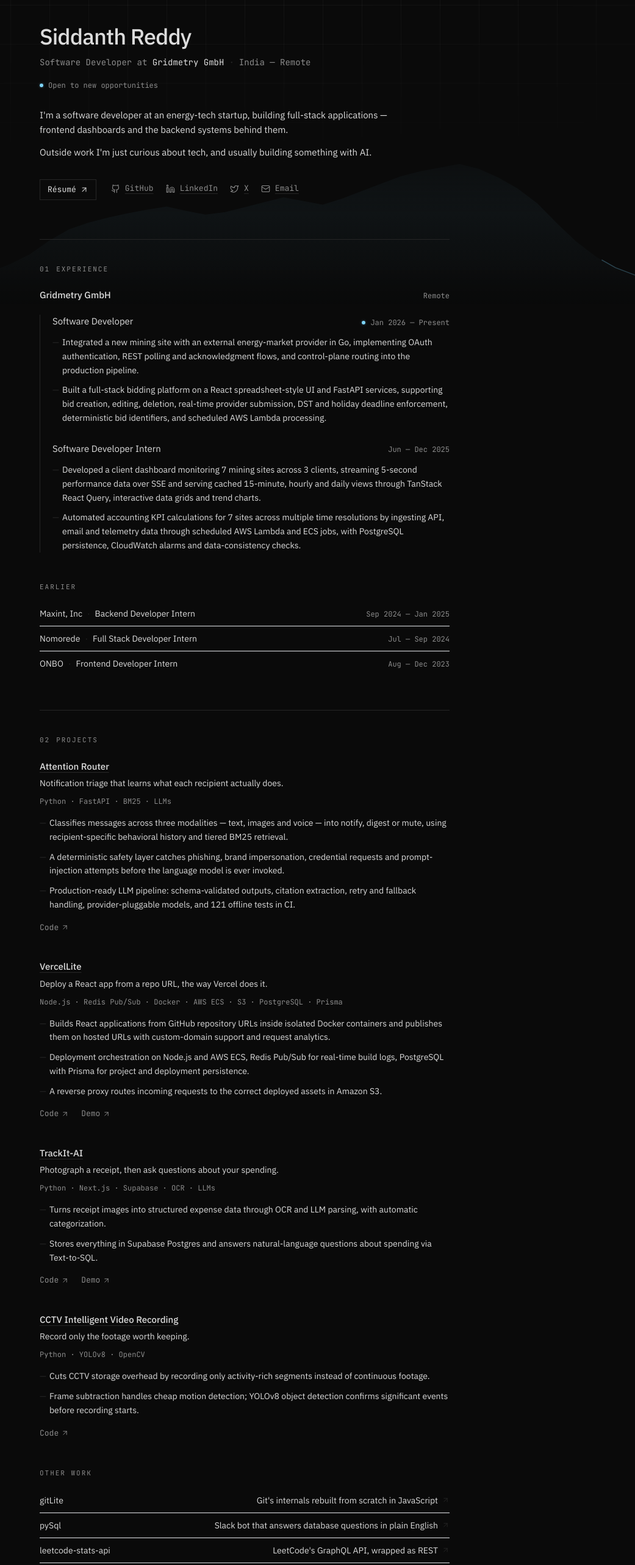
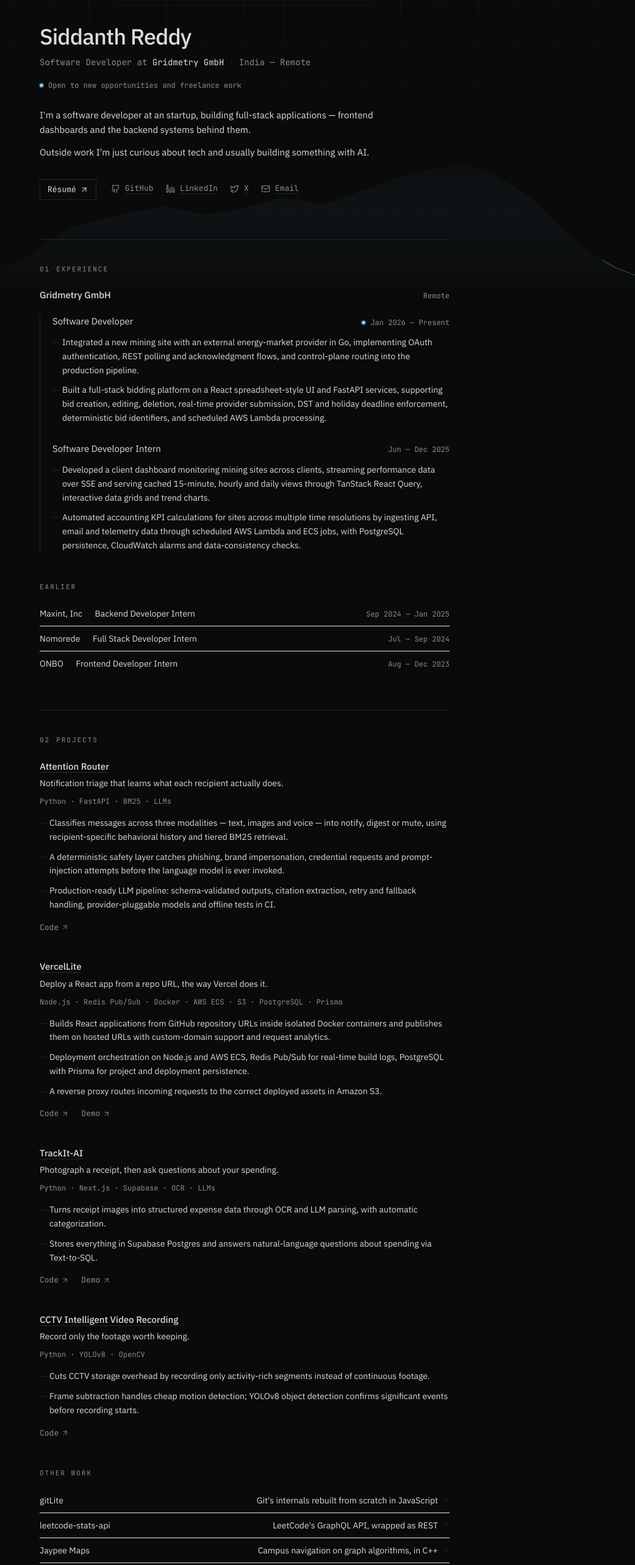
Before and after one commit to siddanth-6365/portfolio, a Next.js app: page / in a window 1280 px wide. Shown: the part 120-2686 px from the top of the page at 61% size, without its empty margins (239-1280 px from the left). Built offline with nearby package versions, Linux system fonts and the light colour scheme.

Commit message:
fix: content and font

```diff
--- a/src/components/Header.tsx
+++ b/src/components/Header.tsx
@@ -47,7 +47,7 @@ export default function Header() {
 
       <p className="mt-5 inline-flex items-center gap-2 font-mono text-xs text-muted">
         <Pulse />
-        Open to new opportunities
+        Open to new opportunities and freelance work
       </p>
 
       <div className="mt-7 max-w-[38rem] space-y-3 text-[15px] leading-relaxed text-fg/75">
--- a/src/data/index.ts
+++ b/src/data/index.ts
@@ -8,8 +8,8 @@ export const profile = {
   site: "https://siddanth.tech",
   resume: "/siddanth-reddy-resume.pdf",
   bio: [
-    "I'm a software developer at an energy-tech startup, building full-stack applications — frontend dashboards and the backend systems behind them.",
-    "Outside work I'm just curious about tech, and usually building something with AI.",
+    "I'm a software developer at an startup, building full-stack applications — frontend dashboards and the backend systems behind them.",
+    "Outside work I'm just curious about tech and usually building something with AI.",
   ],
 } as const;
 
@@ -64,8 +64,8 @@ export const experience: {
         title: "Software Developer Intern",
         period: "Jun — Dec 2025",
         bullets: [
-          "Developed a client dashboard monitoring 7 mining sites across 3 clients, streaming 5-second performance data over SSE and serving cached 15-minute, hourly and daily views through TanStack React Query, interactive data grids and trend charts.",
-          "Automated accounting KPI calculations for 7 sites across multiple time resolutions by ingesting API, email and telemetry data through scheduled AWS Lambda and ECS jobs, with PostgreSQL persistence, CloudWatch alarms and data-consistency checks.",
+          "Developed a client dashboard monitoring mining sites across clients, streaming performance data over SSE and serving cached 15-minute, hourly and daily views through TanStack React Query, interactive data grids and trend charts.",
+          "Automated accounting KPI calculations for sites across multiple time resolutions by ingesting API, email and telemetry data through scheduled AWS Lambda and ECS jobs, with PostgreSQL persistence, CloudWatch alarms and data-consistency checks.",
         ],
       },
     ],
@@ -108,7 +108,7 @@ export const featured: {
     bullets: [
       "Classifies messages across three modalities — text, images and voice — into notify, digest or mute, using recipient-specific behavioral history and tiered BM25 retrieval.",
       "A deterministic safety layer catches phishing, brand impersonation, credential requests and prompt-injection attempts before the language model is ever invoked.",
-      "Production-ready LLM pipeline: schema-validated outputs, citation extraction, retry and fallback handling, provider-pluggable models, and 121 offline tests in CI.",
+      "Production-ready LLM pipeline: schema-validated outputs, citation extraction, retry and fallback handling, provider-pluggable models and offline tests in CI.",
     ],
     repo: "https://github.com/siddanth-6365/attention-router",
   },
@@ -169,11 +169,11 @@ export const otherWork: {
     note: "Git's internals rebuilt from scratch in JavaScript",
     repo: "https://github.com/siddanth-6365/gitLite",
   },
-  {
-    title: "pySql",
-    note: "Slack bot that answers database questions in plain English",
-    repo: "https://github.com/siddanth-6365/pySql",
-  },
+  // {
+  //   title: "pySql",
+  //   note: "Slack bot that answers database questions in plain English",
+  //   repo: "https://github.com/siddanth-6365/pySql",
+  // },
   {
     title: "leetcode-stats-api",
     note: "LeetCode's GraphQL API, wrapped as REST",
```
